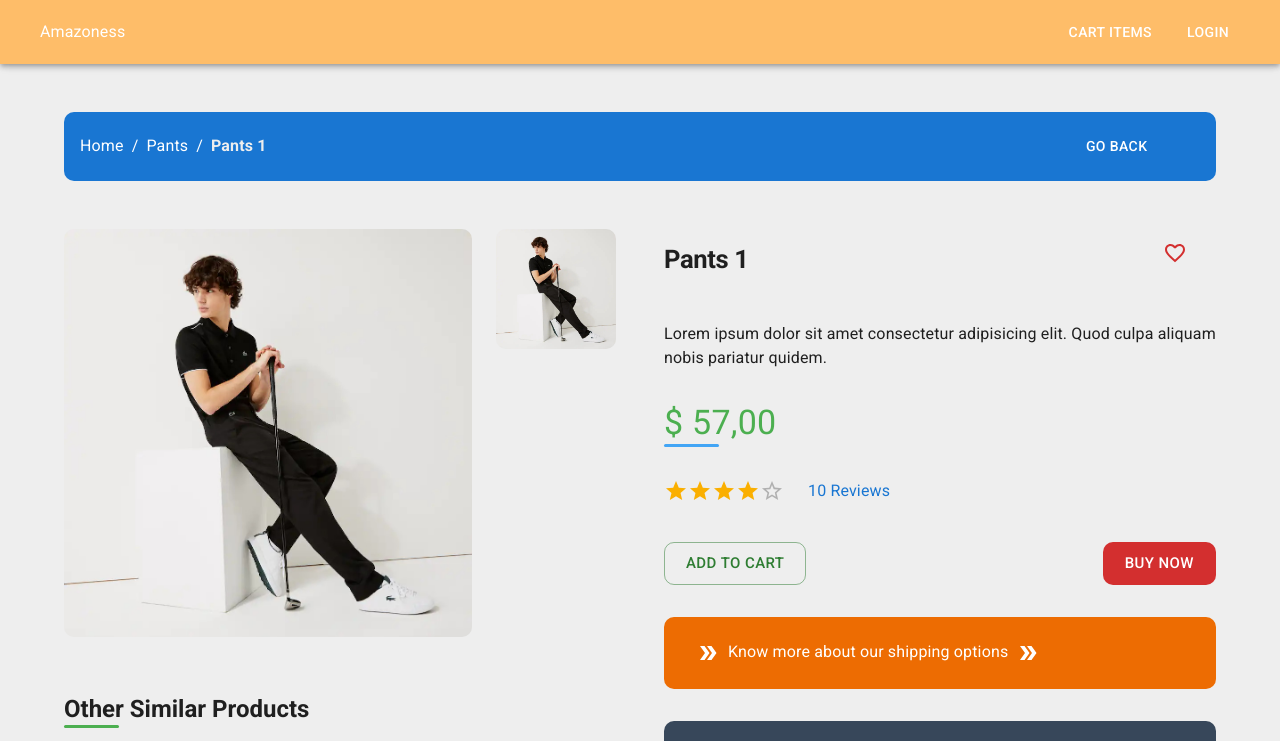
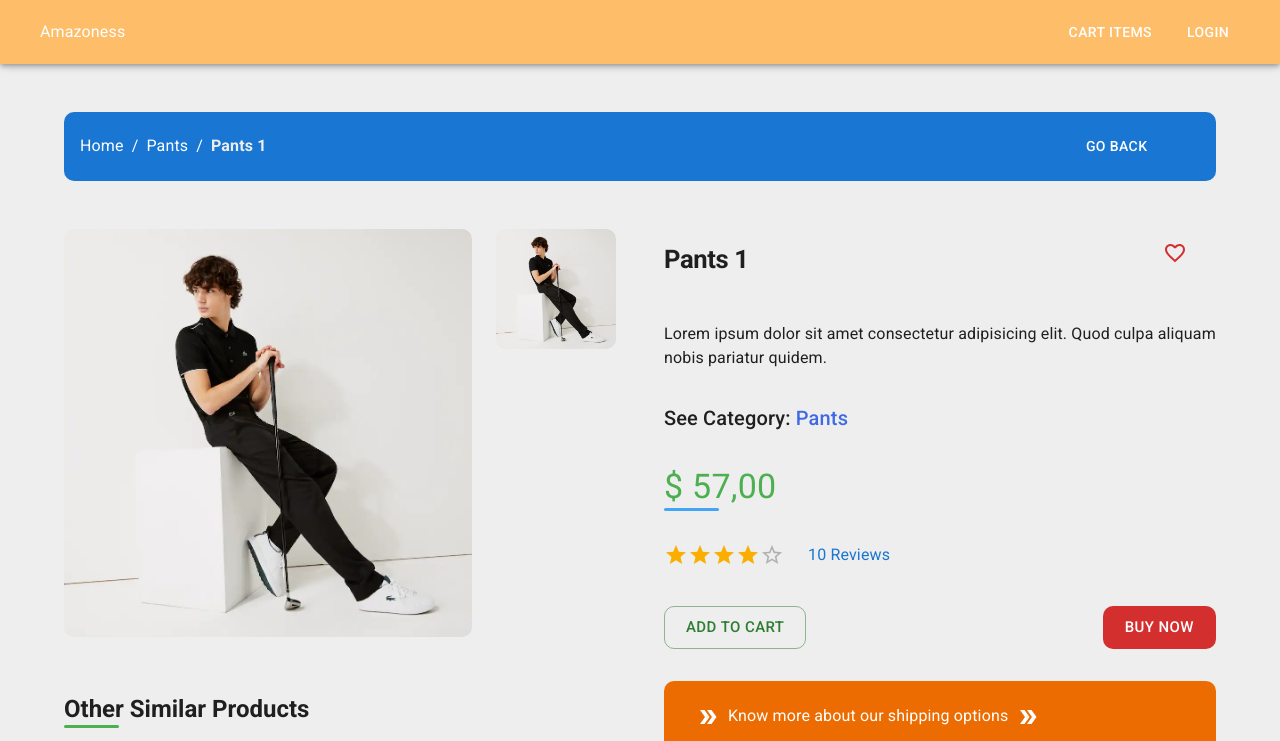
Before and after one commit to TheMrCorvy/amazoness, a Next.js app: page /product/pants-1 in a window 1280 px wide. Shown: the top 741 px of the page. Built offline with nearby package versions, Linux system fonts and the light colour scheme.

Commit message:
I forgot to add the category of the product...

```diff
--- a/src/pages/product/[slug].tsx
+++ b/src/pages/product/[slug].tsx
@@ -2,8 +2,18 @@ import { FC, useEffect, useState } from "react"
 
 import { useRouter } from "next/router"
 import Image from "next/image"
+import NextLink from "next/link"
 
-import { Button, ButtonBase, Container, Grid, IconButton, Typography, Rating } from "@mui/material"
+import {
+	Button,
+	ButtonBase,
+	Container,
+	Grid,
+	IconButton,
+	Typography,
+	Rating,
+	Link,
+} from "@mui/material"
 import FavoriteBorderIcon from "@mui/icons-material/FavoriteBorder"
 
 import { data, urlKeyWords } from "../../misc/staticData"
@@ -132,6 +142,16 @@ const ProductPage: FC = () => {
 							<Grid item xs={12}>
 								<Typography variant="body1">{product.description}</Typography>
 							</Grid>
+							<Grid item xs={12}>
+								<Typography variant="h6">
+									See Category:{" "}
+									<NextLink href={createSlug(product.category)} passHref>
+										<Link underline="hover" color="royalblue">
+											{product.category}
+										</Link>
+									</NextLink>
+								</Typography>
+							</Grid>
 							<Grid item xs={12} className={classes.textGreen}>
 								<UnderlinedTitle
 									variant="h4"
```
